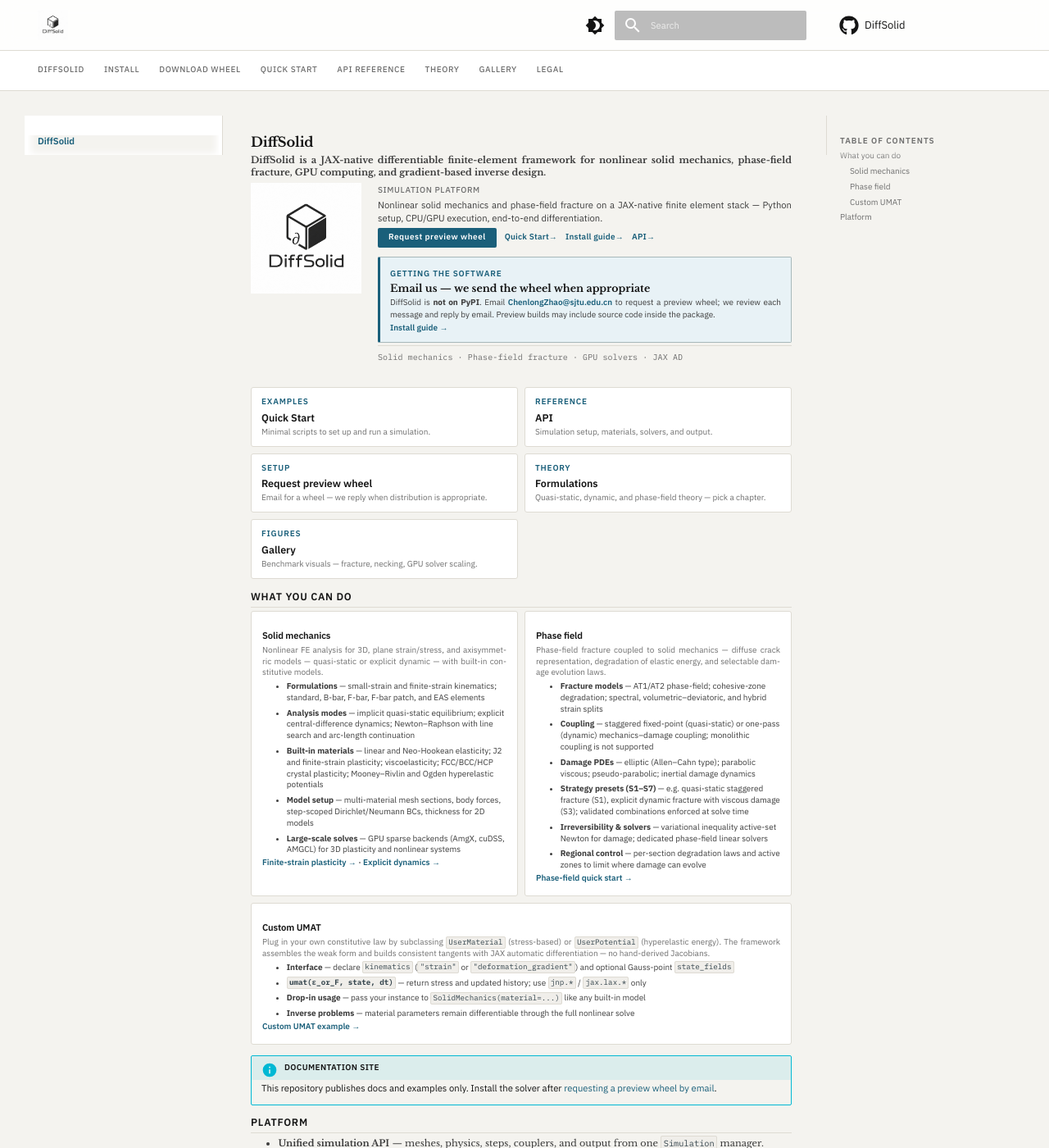
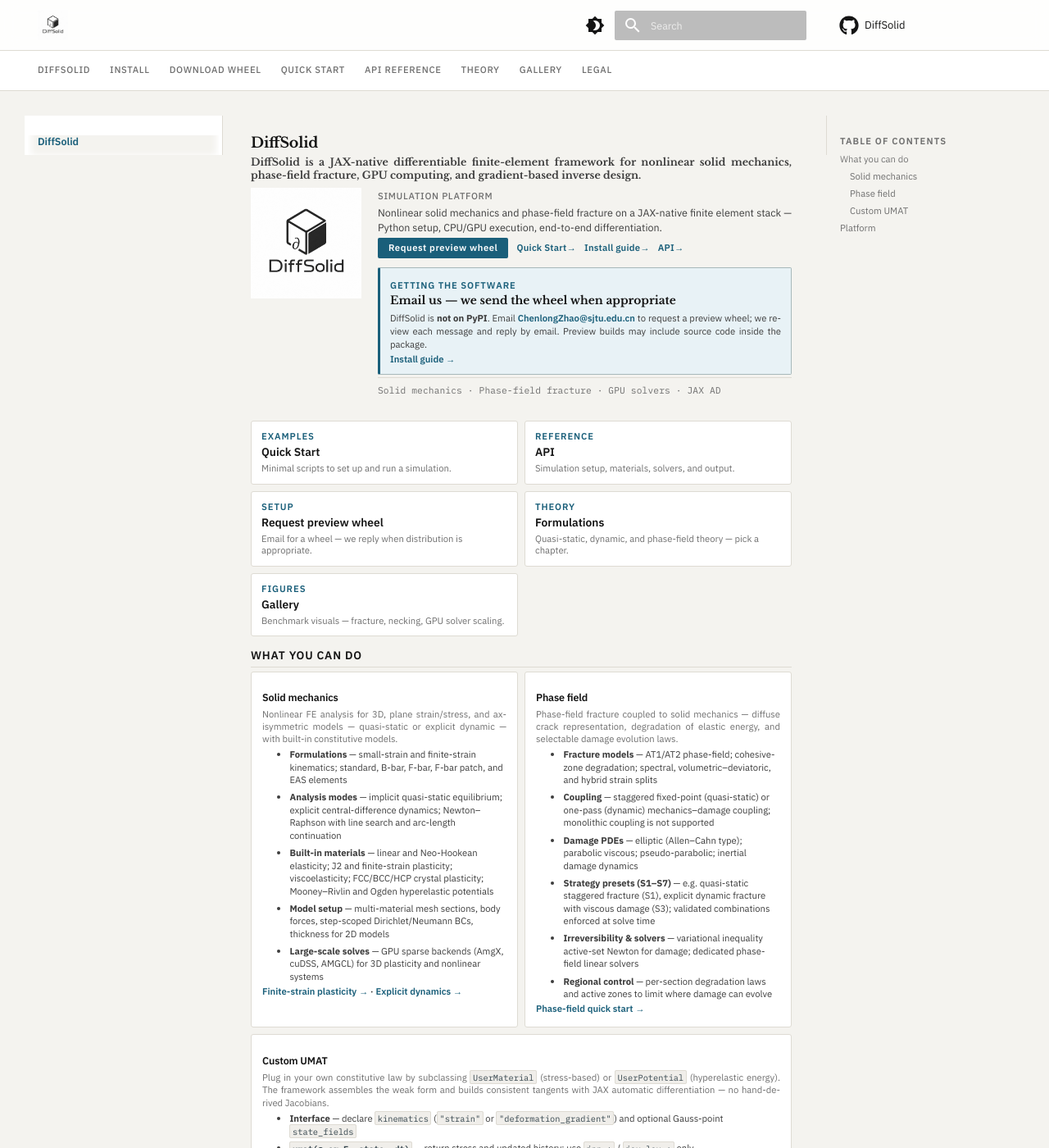
Before and after one commit to zclsjtu/DiffSolid, an MkDocs documentation site: the page built from docs/index.md, in a window 1280 px wide and 1400 px high. Shown: the whole window at 82% size. Built offline with MkDocs 1.6.1 and Material for MkDocs 9.7.7, drawn with Linux system fonts in a browser that asks for light colours; comment, search, counter and statistics services are not loaded.

Commit message:
docs: bump site type scale one step
Raise the compact academic font tokens (~1px at 16px root) so body and
UI copy read one size larger.

```diff
--- a/docs/stylesheets/extra.css
+++ b/docs/stylesheets/extra.css
@@ -14,12 +14,12 @@
   --ds-accent-hover: #134559;
   --ds-accent-soft: #e8f2f6;
   --ds-code-bg: #f0eeea;
-  --ds-text-2xs: 0.5rem;
-  --ds-text-xs: 0.5625rem;
-  --ds-text-sm: 0.625rem;
-  --ds-text-md: 0.6875rem;
-  --ds-text-lg: 0.75rem;
-  --ds-text-xl: 0.8125rem;
+  --ds-text-2xs: 0.5625rem;
+  --ds-text-xs: 0.625rem;
+  --ds-text-sm: 0.6875rem;
+  --ds-text-md: 0.75rem;
+  --ds-text-lg: 0.8125rem;
+  --ds-text-xl: 0.875rem;
   --md-default-bg-color: var(--ds-bg);
   --md-default-fg-color: var(--ds-ink);
   --md-primary-fg-color: var(--ds-ink);
@@ -41,12 +41,12 @@
   --ds-accent-hover: #8ecfe3;
   --ds-accent-soft: #1a2830;
   --ds-code-bg: #1c1f24;
-  --ds-text-2xs: 0.5rem;
-  --ds-text-xs: 0.5625rem;
-  --ds-text-sm: 0.625rem;
-  --ds-text-md: 0.6875rem;
-  --ds-text-lg: 0.75rem;
-  --ds-text-xl: 0.8125rem;
+  --ds-text-2xs: 0.5625rem;
+  --ds-text-xs: 0.625rem;
+  --ds-text-sm: 0.6875rem;
+  --ds-text-md: 0.75rem;
+  --ds-text-lg: 0.8125rem;
+  --ds-text-xl: 0.875rem;
 }
 
 [data-md-color-scheme="default"] .md-header {
```
